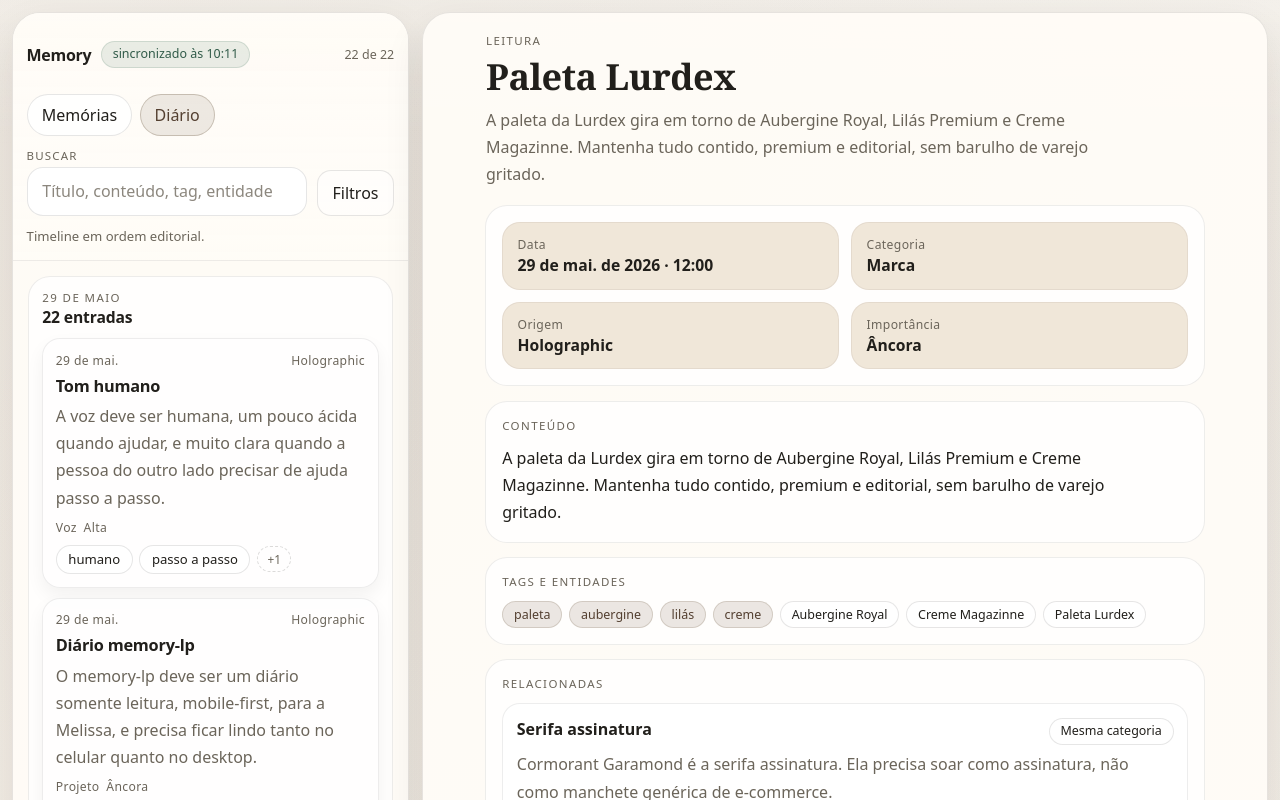
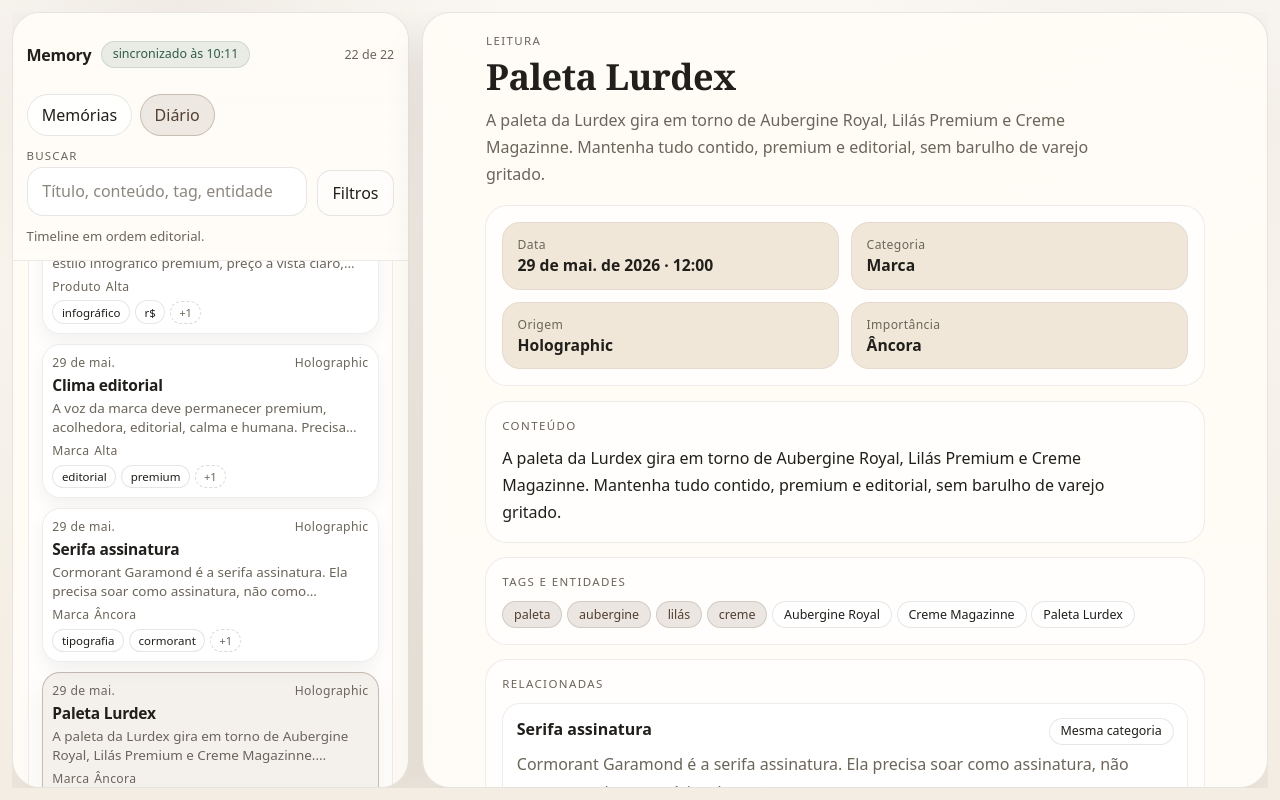
Before and after one commit to lurdexmagazzine/memory-lp, a React (Vite) app: page / in a window 1280 px wide. Shown: the top 800 px of the page. Built offline with nearby package versions, Linux system fonts and the light colour scheme.

Commit message:
fix: contain notebook scroll areas

```diff
--- a/src/components/AppShell.tsx
+++ b/src/components/AppShell.tsx
@@ -152,7 +152,12 @@ function MemoryListItem({
 
   return (
     <article className={cx('memory-list-item', active && 'is-active')}>
-      <button type="button" className="memory-list-item__body" onClick={onSelect}>
+      <button
+        type="button"
+        className="memory-list-item__body"
+        onClick={onSelect}
+        aria-current={active ? 'true' : undefined}
+      >
         <div className="memory-list-item__top">
           <span className="memory-list-item__date">{formatShortDateLabel(record.createdAtMs)}</span>
           <span className="memory-list-item__source">{sourceLabel(record.source)}</span>
@@ -268,6 +273,14 @@ function MemoryIndex({
   onSelectRecord: (id: string) => void;
   onPickTag: (value: string) => void;
 }) {
+  const scrollRef = useRef<HTMLDivElement | null>(null);
+
+  useEffect(() => {
+    if (compact || !selectedId) return;
+    const activeButton = scrollRef.current?.querySelector<HTMLElement>('.memory-list-item.is-active .memory-list-item__body');
+    activeButton?.scrollIntoView({ block: 'nearest', inline: 'nearest' });
+  }, [compact, selectedId, timelineGroups.length]);
+
   return (
     <section className={cx('index-pane', compact && 'index-pane--compact')} aria-label="Índice de memórias">
       <IndexToolbar
@@ -284,7 +297,7 @@ function MemoryIndex({
         compact={compact}
       />
 
-      <div className="index-pane__scroll">
+      <div ref={scrollRef} className="index-pane__scroll">
         {timelineGroups.length ? (
           <section className="timeline-stack" aria-label="Timeline do diário e das memórias">
             {timelineGroups.map((group) => (
--- a/src/styles.css
+++ b/src/styles.css
@@ -50,14 +50,14 @@ html {
 
 body {
   margin: 0;
-  min-height: 100vh;
+  min-height: 100dvh;
   font-family: var(--font-sans);
   color: var(--text);
   background:
     radial-gradient(circle at 14% 0%, rgba(111, 89, 68, 0.1), transparent 24%),
     radial-gradient(circle at 90% 8%, rgba(33, 31, 27, 0.04), transparent 22%),
     linear-gradient(180deg, #faf6ef, var(--bg));
-  overflow-x: hidden;
+  overflow: hidden;
   text-rendering: optimizeLegibility;
   -webkit-font-smoothing: antialiased;
   -moz-osx-font-smoothing: grayscale;
@@ -77,10 +77,16 @@ body::before {
   z-index: 0;
 }
 
+html,
+body,
+#root {
+  height: 100%;
+  min-height: 100dvh;
+}
+
 #root {
   position: relative;
   z-index: 1;
-  min-height: 100vh;
 }
 
 button,
@@ -220,12 +226,12 @@ svg {
   justify-content: center;
   gap: 0.35rem;
   max-width: 100%;
-  padding: 0.46rem 0.72rem;
+  padding: 0.32rem 0.54rem;
   border-radius: 999px;
   border: 1px solid var(--line);
   background: rgba(255, 255, 255, 0.84);
   color: var(--text);
-  font-size: 0.82rem;
+  font-size: 0.72rem;
   line-height: 1;
   white-space: nowrap;
   cursor: pointer;
@@ -267,8 +273,10 @@ svg {
 
 .notebook-shell {
   width: min(100%, 1440px);
+  height: 100dvh;
   margin: 0 auto;
   padding: 0.75rem;
+  overflow: hidden;
   min-height: 100dvh;
 }
 
@@ -279,7 +287,10 @@ svg {
 .notebook-layout {
   display: grid;
   gap: 0.85rem;
-  min-height: calc(100dvh - 1.5rem);
+  height: 100%;
+  overflow: hidden;
+  min-width: 0;
+  min-height: 0;
   align-items: stretch;
 }
 
@@ -287,6 +298,7 @@ svg {
 .reading-pane {
   min-width: 0;
   min-height: 0;
+  height: 100%;
   overflow: hidden;
   border: 1px solid var(--line);
   border-radius: 28px;
@@ -308,6 +320,8 @@ svg {
 .reading-pane__scroll {
   min-height: 0;
   overflow: auto;
+  overscroll-behavior: contain;
+  -webkit-overflow-scrolling: touch;
 }
 
 .index-pane__scroll {
@@ -494,8 +508,8 @@ svg {
 
 .memory-list-item {
   display: grid;
-  gap: 0.55rem;
-  padding: 0.78rem;
+  gap: 0.35rem;
+  padding: 0.56rem;
   border-radius: 18px;
   border: 1px solid rgba(33, 31, 27, 0.08);
   background: rgba(255, 255, 255, 0.84);
@@ -510,7 +524,7 @@ svg {
 
 .memory-list-item__body {
   display: grid;
-  gap: 0.44rem;
+  gap: 0.28rem;
   text-align: left;
   padding: 0;
   cursor: pointer;
@@ -552,7 +566,8 @@ svg {
 }
 
 .memory-list-item__title {
-  font-size: 1.02rem;
+  font-size: 0.97rem;
+  line-height: 1.2;
 }
 
 .memory-list-item__excerpt,
@@ -567,6 +582,13 @@ svg {
 
 .memory-list-item__excerpt {
   color: var(--text-soft);
+  display: -webkit-box;
+  overflow: hidden;
+  -webkit-box-orient: vertical;
+  -webkit-line-clamp: 2;
+  line-clamp: 2;
+  font-size: 0.84rem;
+  line-height: 1.45;
 }
 
 .memory-list-item__meta,
@@ -575,7 +597,7 @@ svg {
 .related-list {
   display: flex;
   flex-wrap: wrap;
-  gap: 0.42rem;
+  gap: 0.3rem;
   min-width: 0;
 }
 
@@ -587,11 +609,11 @@ svg {
   display: inline-flex;
   align-items: center;
   justify-content: center;
-  padding: 0.38rem 0.58rem;
+  padding: 0.3rem 0.5rem;
   border-radius: 999px;
   border: 1px dashed rgba(33, 31, 27, 0.16);
   color: var(--text-soft);
-  font-size: 0.74rem;
+  font-size: 0.7rem;
   line-height: 1;
 }
 
@@ -826,6 +848,14 @@ svg {
     --index-width: clamp(360px, 31vw, 440px);
   }
 
+  .notebook-shell {
+    padding: 0.75rem;
+  }
+
+  .notebook-layout {
+    grid-template-columns: clamp(360px, 31vw, 440px) minmax(0, 1fr);
+  }
+
   .index-pane__scroll {
     padding: 0.95rem;
   }
@@ -837,11 +867,13 @@ svg {
 
 @media (max-width: 767.98px) {
   .notebook-shell {
+    height: 100dvh;
     padding: 0.35rem;
   }
 
   .notebook-layout {
-    min-height: calc(100dvh - 0.7rem);
+    height: 100%;
+    min-height: 0;
   }
 
   .index-pane,
```
Also changed, not shown: 5 other files (tests, documents, lock files or other folders).
